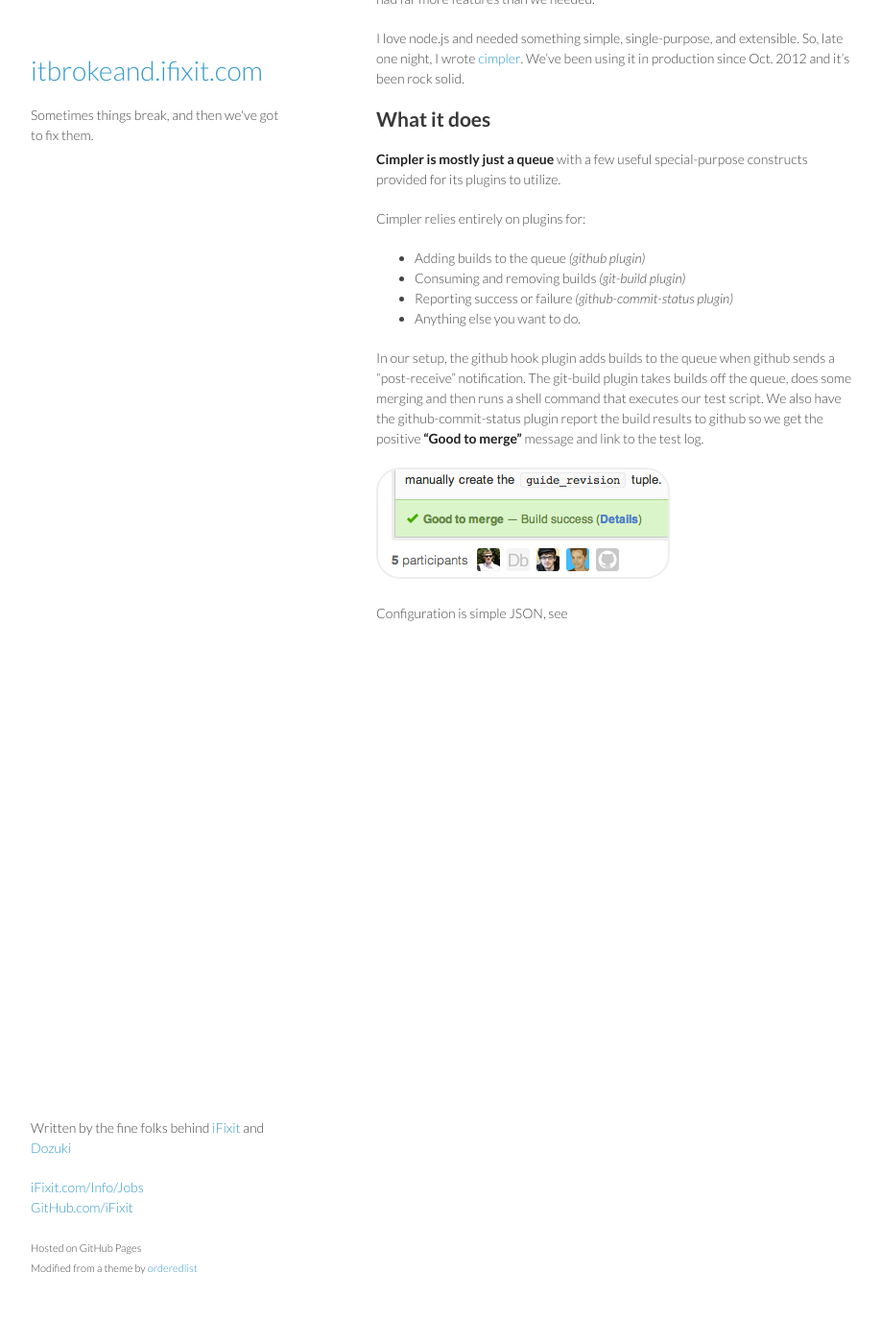
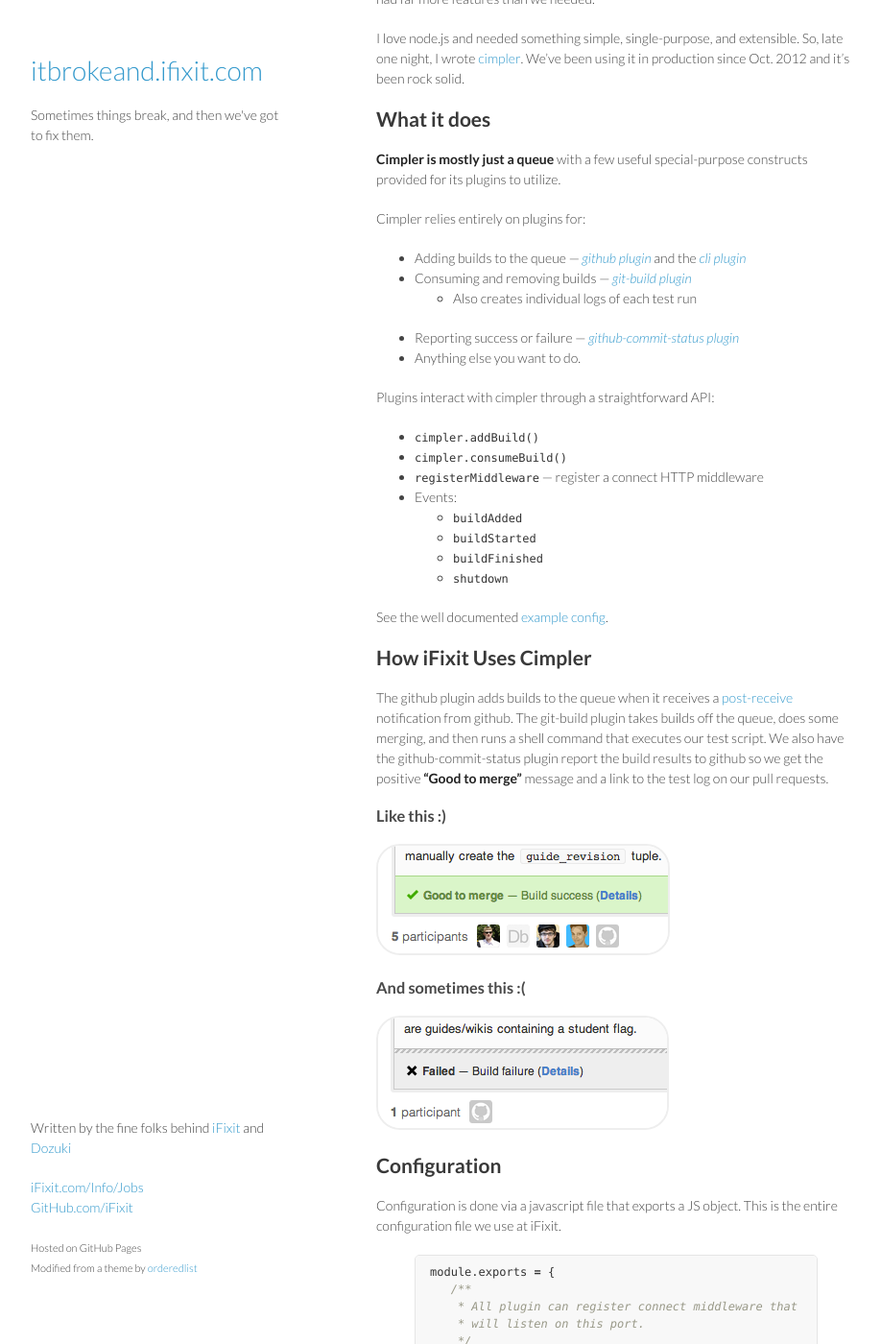
Before and after one commit to iFixit/itbrokeand.ifixit.com, a Jekyll site: the page built from _posts/2013-03-03-cimpler-continuous-integration-server.md, in a window 1280 px wide and 1400 px high, scrolled down 246 px. Shown: the whole window at 96% size, without its empty margins (178-1096 px from the left). Built offline with Jekyll 4.4.1, drawn with Linux system fonts in a browser that asks for light colours; Markdown is read by kramdown in place of the engine named in the settings; some of the changed text lies outside the part shown.

Commit message:
Cimpler: add more content to post
And a screenshot of a failing build on github.

```diff
--- a/_posts/2013-03-03-cimpler-continuous-integration-server.md
+++ b/_posts/2013-03-03-cimpler-continuous-integration-server.md
@@ -21,23 +21,111 @@ We've been using it in production since <time datetime="2012-10-08">Oct. 2012</t
 and it's been rock solid.
 
 ## What it does
+
 **Cimpler is mostly just a queue**
 with a few useful special-purpose constructs provided for its plugins to utilize.
 
 Cimpler relies entirely on plugins for:
 
-  * Adding builds to the queue _(github plugin)_
-  * Consuming and removing builds _(git-build plugin)_
-  * Reporting success or failure _(github-commit-status plugin)_
+  * Adding builds to the queue &mdash; _[github plugin][p-github]_
+     and the _[cli plugin][p-cli]_
+  * Consuming and removing builds &mdash; _[git-build plugin][p-git-build]_
+    * Also creates individual logs of each test run
+  * Reporting success or failure &mdash; _[github-commit-status plugin][p-status]_
   * Anything else you want to do.
 
-In our setup, the github hook plugin adds builds to the queue when github
-sends a "post-receive" notification. The git-build plugin takes builds off the
-queue, does some merging and then runs a shell command that executes our test
-script. We also have the github-commit-status plugin report the build results
-to github so we get the positive **"Good to merge"** message and link to the test
-log.
+Plugins interact with cimpler through a straightforward API:
 
+  * `cimpler.addBuild()`
+  * `cimpler.consumeBuild()`
+  * `registerMiddleware` &mdash; register a connect HTTP middleware
+  * Events:
+    * `buildAdded`
+    * `buildStarted`
+    * `buildFinished`
+    * `shutdown`
+
+See the well documented [example config](https://github.com/danielbeardsley/cimpler/blob/master/config.sample.js).
+
+## How iFixit Uses Cimpler
+
+The github plugin adds builds to the queue
+when it receives a [post-receive](https://help.github.com/articles/post-receive-hooks)
+notification from github.
+The git-build plugin takes builds off the queue,
+does some merging,
+and then runs a shell command that executes our test script.
+We also have the github-commit-status plugin report the build results to github
+so we get the positive **"Good to merge"** message and a link to the test log on our pull requests.
+
+### Like this :)
 <img class="screenshot" src="/assets/build-success.png"/>
 
-Configuration is simple JSON, see
+### And sometimes this :(
+<img class="screenshot" src="/assets/build-failed.png"/>
+
+
+## Configuration
+
+Configuration is done via a javascript file that exports a JS object.
+This is the entire configuration file we use at iFixit.
+
+{% highlight javascript %}
+module.exports = {
+   /**
+    * All plugin can register connect middleware that
+    * will listen on this port.
+    */
+   httpPort: 12345,
+
+   plugins: {
+      'github-commit-status': {
+         auth: {
+            // Anything accepted github.authenticate()
+            // https://github.com/ajaxorg/node-github
+            type: 'basic',
+            username: "[REDACTED]",
+            password: "[REDACTED]"
+         }
+      },
+
+      /**
+       * So we can use the `cimpler status` command
+       */
+      'build-status': true,
+
+      /**
+       * github post-receive notifications plugin
+       */
+      github: true,
+
+      /**
+       * enable commandline plugin
+       */
+      cli: true,
+
+      'git-build': {
+         // 2 build dirs == 2 jobs can run in parallel
+         repoPaths: ['/home/ci-1/Code/',
+                     '/home/ci-2/Code/'],
+         cmd: 'Tests/continuous-integration.sh',
+         logs: {
+            path: '/var/www/pub/cimpler-logs/',
+            url:  'http://[REDACTED]/cimpler-logs/'
+         },
+         timeout: 20 * 60 * 1000 // 20 minutes
+      }
+   }
+};
+{% endhighlight %}
+
+## The Future
+
+We'll continue contributing to cimpler as we discover more features that we want.
+We'll gladly accept contributions, so please fork the [Github Repo][repo].
+
+[repo]:          https://github.com/danielbeardsley/cimpler
+[p-github]:      https://github.com/danielbeardsley/cimpler/blob/master/plugins/github.js
+[p-cli]:         https://github.com/danielbeardsley/cimpler/blob/master/plugins/cli.js
+[p-git-build]:   https://github.com/danielbeardsley/cimpler/blob/master/plugins/git-build.js
+[p-status]:      https://github.com/danielbeardsley/cimpler/blob/master/plugins/github-commit-status.js
```
Also changed, not shown: assets/build-failed.png (added).
